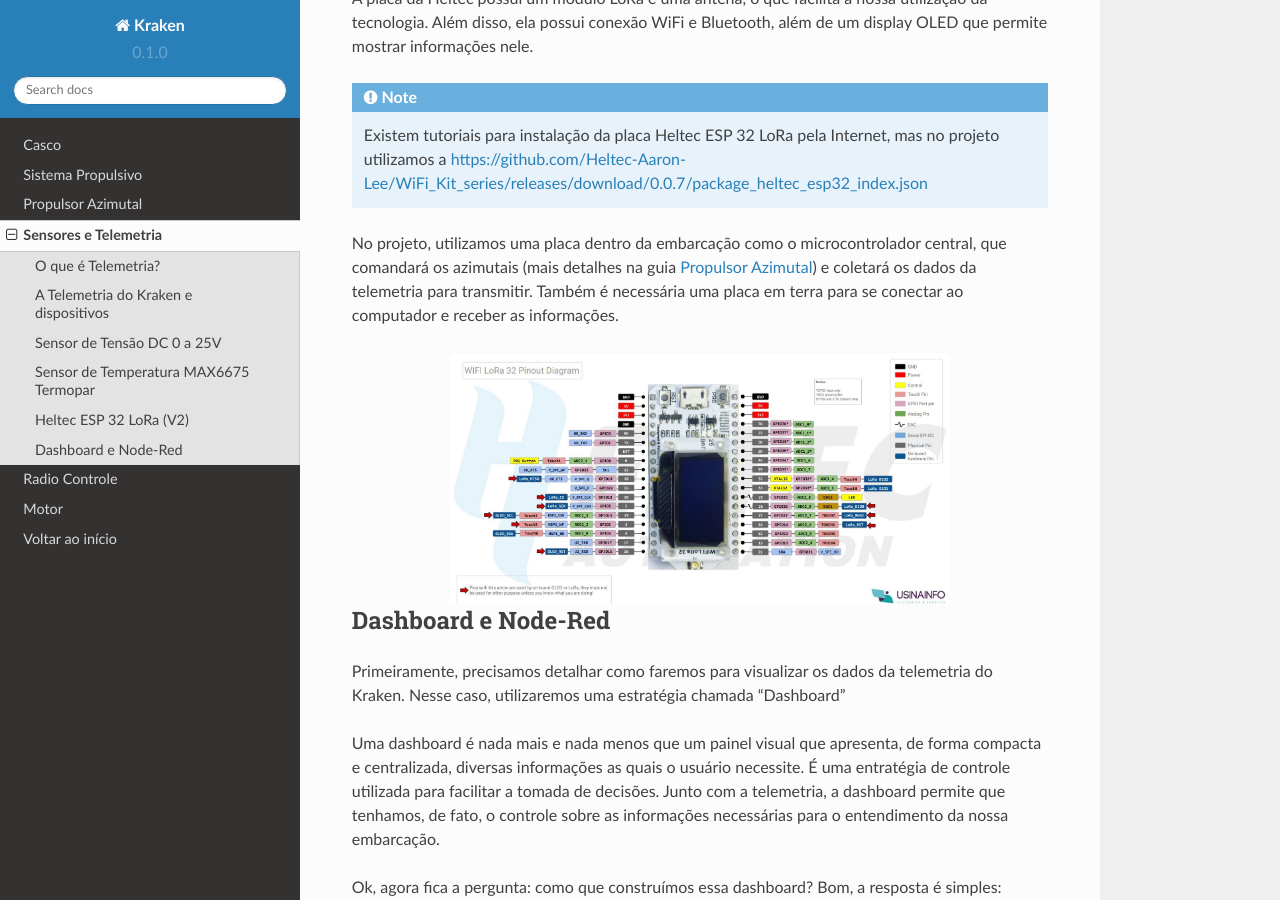
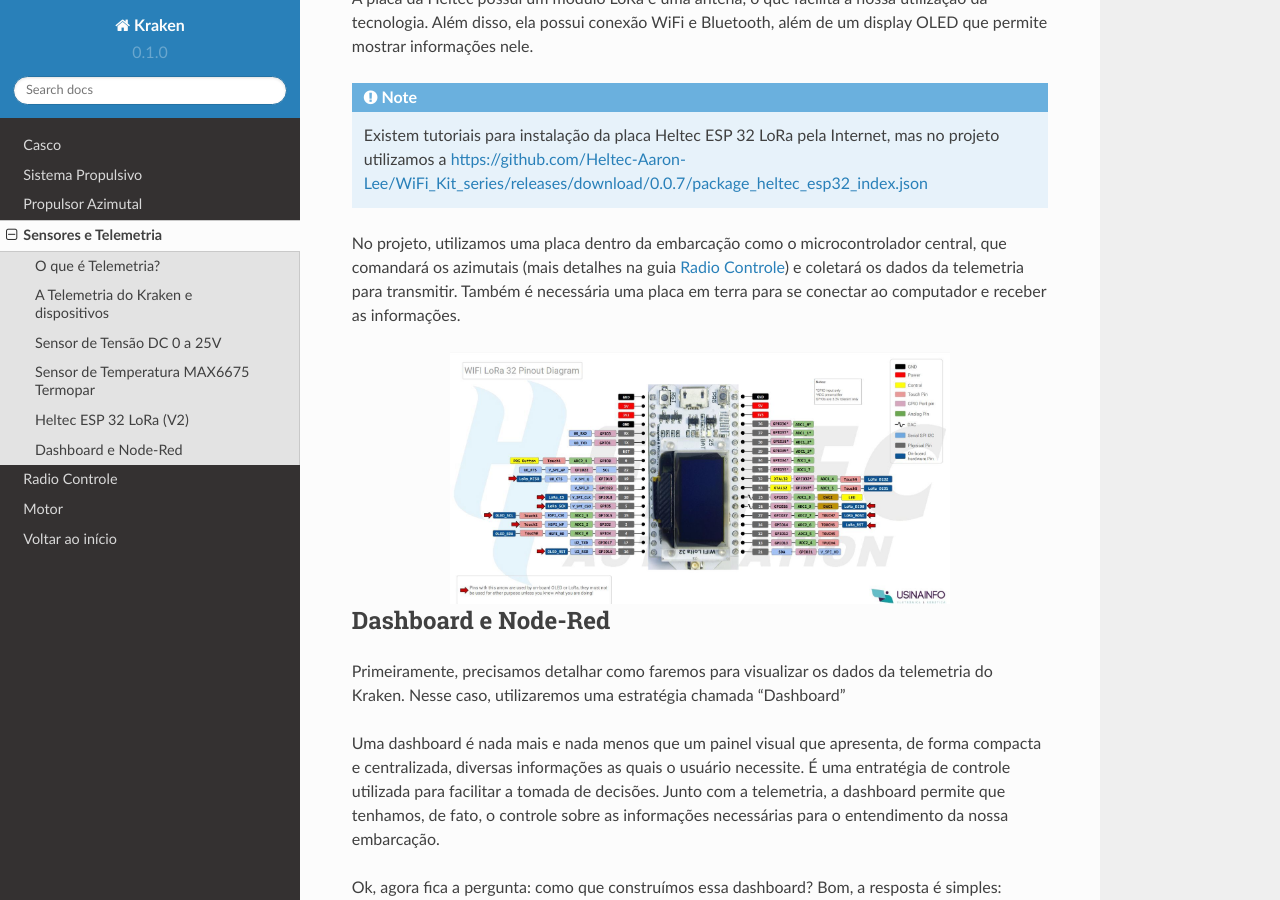
Before and after one commit to polinautico/RTD-Kraken, a Sphinx documentation site: the page built from docs/source/sensores.rst, in a window 1280 px wide and 900 px high, scrolled down 3384 px. Built offline with Sphinx 7.4.7 and the Read the Docs theme 2.0.0, drawn with Linux system fonts in a browser that asks for light colours.

Commit message:
Update sensores.rst

```diff
--- a/docs/source/sensores.rst
+++ b/docs/source/sensores.rst
@@ -67,7 +67,7 @@
 
 .. note:: Existem tutoriais para instalação da placa Heltec ESP 32 LoRa pela Internet, mas no projeto utilizamos a https://github.com/Heltec-Aaron-Lee/WiFi_Kit_series/releases/download/0.0.7/package_heltec_esp32_index.json
 
-No projeto, utilizamos uma placa dentro da embarcação como o microcontrolador central, que comandará os azimutais (mais detalhes na guia `Propulsor Azimutal <https://docs.polinautico.com/projects/Kraken/pt_BR/latest/radio_controle.html>`_) e coletará os dados da telemetria para transmitir. Também é necessária uma placa em terra para se conectar ao computador e receber as informações.
+No projeto, utilizamos uma placa dentro da embarcação como o microcontrolador central, que comandará os azimutais (mais detalhes na guia `Radio Controle <https://docs.polinautico.com/projects/Kraken/pt_BR/latest/radio_controle.html>`_) e coletará os dados da telemetria para transmitir. Também é necessária uma placa em terra para se conectar ao computador e receber as informações.
 
 .. image:: imagens/esp32pinout.png
   :align: center
```
